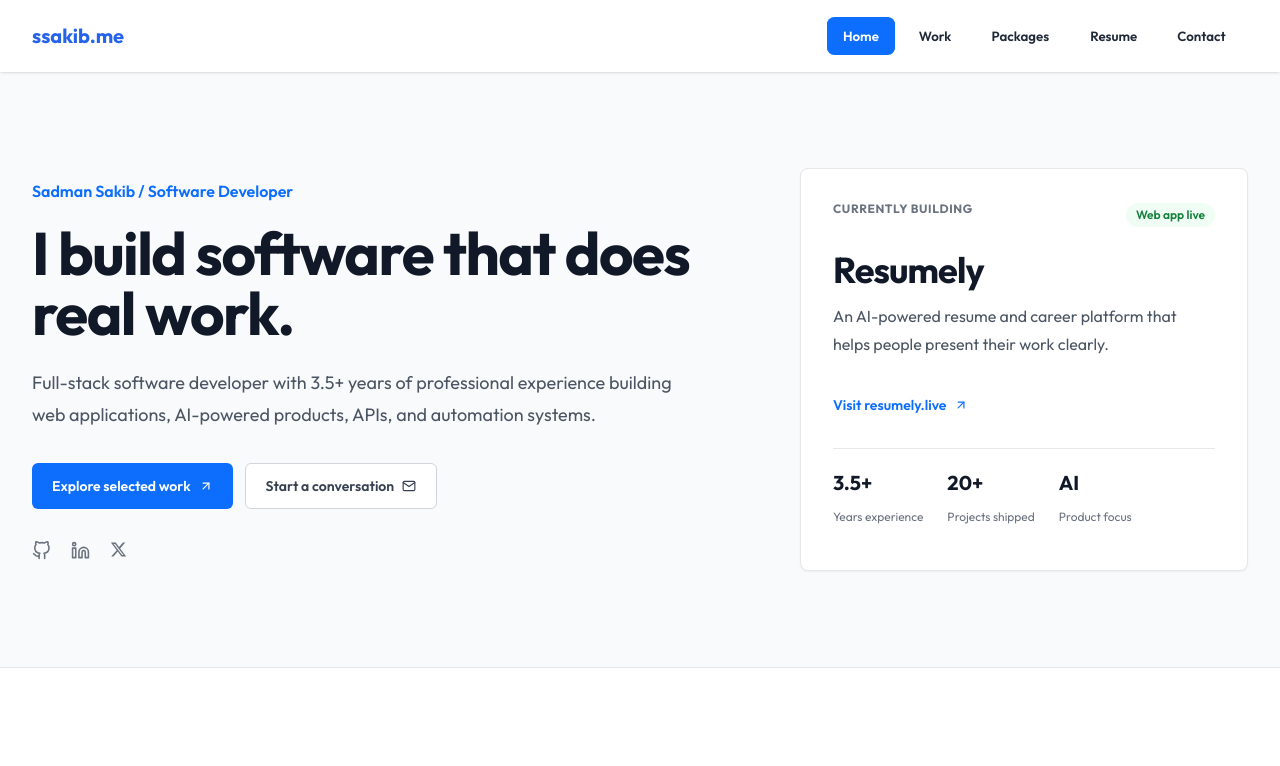
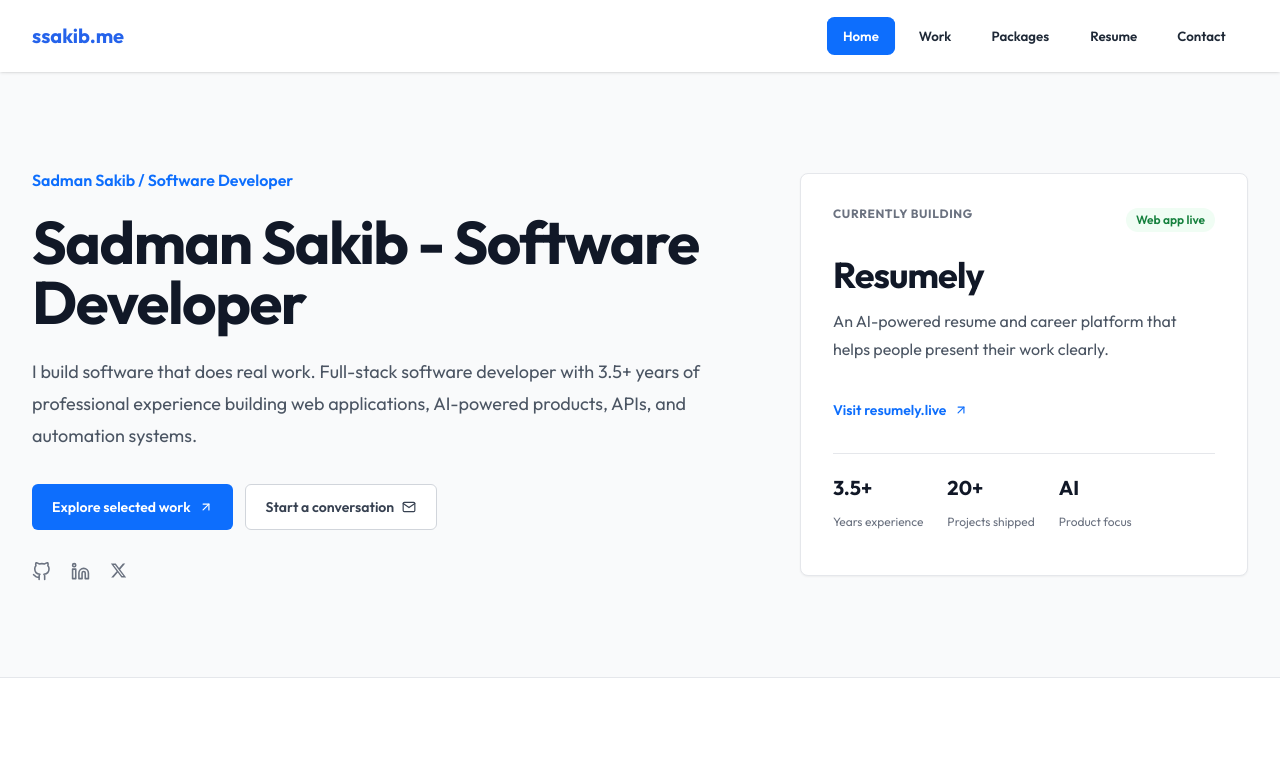
Before and after one commit to ssakib4040/nextjs-portfolio, a Next.js app: page / in a window 1280 px wide. Shown: the top 766 px of the page. Built offline with nearby package versions, Linux system fonts and the light colour scheme.

Commit message:
feat: update metadata descriptions and improve layout in Resume and Home pages; add icons for better visual representation

```diff
--- a/app/layout.tsx
+++ b/app/layout.tsx
@@ -14,7 +14,7 @@ export const metadata: Metadata = {
     template: "%s — Sadman Sakib",
   },
   description:
-    "Full-stack software engineer specializing in Next.js, TypeScript, AI-powered SaaS platforms, automation workflows, and premium TailwindCSS templates. 3+ years of experience building scalable web applications.",
+    "Full-stack Software Developer building production web applications, AI-powered products, APIs, and automation workflows with React, Next.js, TypeScript, and Node.js.",
   keywords: [
     "Sadman Sakib",
     "software engineer",
@@ -22,7 +22,6 @@ export const metadata: Metadata = {
     "Next.js developer",
     "TypeScript",
     "React developer",
-    "TailwindCSS templates",
     "SaaS developer",
     "AI platforms",
     "automation workflows",
@@ -41,7 +40,7 @@ export const metadata: Metadata = {
     siteName: "Sadman Sakib",
     title: "Sadman Sakib — Software Engineer & Full-Stack Developer",
     description:
-      "Full-stack software engineer specializing in Next.js, TypeScript, AI-powered SaaS platforms, and premium TailwindCSS templates.",
+      "Full-stack Software Developer building production web applications, AI-powered products, APIs, and automation workflows.",
     images: [
       {
         url: "/og",
@@ -55,7 +54,7 @@ export const metadata: Metadata = {
     card: "summary_large_image",
     title: "Sadman Sakib — Software Engineer & Full-Stack Developer",
     description:
-      "Full-stack software engineer specializing in Next.js, TypeScript, AI-powered SaaS platforms, and premium TailwindCSS templates.",
+      "Full-stack Software Developer building production web applications, AI-powered products, APIs, and automation workflows.",
     images: ["/og"],
     creator: "@ssakib4040",
   },
@@ -87,7 +86,7 @@ export default function RootLayout({
               "@context": "https://schema.org",
               "@type": "Person",
               name: "Sadman Sakib",
-              jobTitle: "Software Engineer",
+              jobTitle: "Software Developer",
               url: "https://ssakib.me",
               sameAs: [
                 "https://www.linkedin.com/in/ssakib4040/",
--- a/app/page.tsx
+++ b/app/page.tsx
@@ -55,10 +55,10 @@ export default function Home() {
           <div className="flex flex-col gap-12 lg:flex-row lg:items-center lg:justify-between lg:gap-20">
             <div className="max-w-3xl">
               <p className="mb-5 text-base font-semibold text-[#0D6EFD]">Sadman Sakib / Software Developer</p>
-              <h1 className="max-w-3xl text-4xl font-bold leading-tight tracking-tight text-gray-900 sm:text-6xl">I build software that does real work.</h1>
+              <h1 className="max-w-3xl text-4xl font-bold leading-tight tracking-tight text-gray-900 sm:text-6xl">Sadman Sakib - Software Developer</h1>
               <p className="mt-6 max-w-2xl text-lg leading-8 text-gray-600">
-                Full-stack software developer with 3.5+ years of professional experience building web applications, AI-powered products, APIs, and automation
-                systems.
+                I build software that does real work. Full-stack software developer with 3.5+ years of professional experience building web applications,
+                AI-powered products, APIs, and automation systems.
               </p>
               <div className="mt-8 flex flex-wrap gap-3">
                 <Link
--- a/app/resume/page.tsx
+++ b/app/resume/page.tsx
@@ -1,5 +1,5 @@
 import type { Metadata } from "next";
-import { FaBriefcase, FaGraduationCap, FaGlobe } from "react-icons/fa";
+import { FaBriefcase, FaCode, FaGraduationCap, FaGlobe } from "react-icons/fa";
 
 import { education, languages, resumeItems, workExperience } from "../../static/resume";
 
@@ -44,7 +44,7 @@ export default function Resume() {
 
       <section className="mt-14" aria-labelledby="experience-heading">
         <div className="mb-6 flex items-center gap-3">
-          <FaBriefcase className="text-[#0D6EFD]" aria-hidden="true" />
+          <FaBriefcase className="h-7 w-7 shrink-0 text-[#0D6EFD]" aria-hidden="true" />
           <h2 id="experience-heading" className="text-3xl font-bold tracking-tight text-gray-900">
             Work Experience
           </h2>
@@ -74,7 +74,8 @@ export default function Resume() {
 
       <section className="mt-14" aria-labelledby="skills-heading">
         <div className="mb-6">
-          <h2 id="skills-heading" className="text-3xl font-bold tracking-tight text-gray-900">
+          <h2 id="skills-heading" className="flex items-center gap-3 text-3xl font-bold tracking-tight text-gray-900">
+            <FaCode className="h-7 w-7 shrink-0 text-[#0D6EFD]" aria-hidden="true" />
             Technical Skills
           </h2>
           <p className="mt-2 text-gray-600">Core technologies and practices used across professional projects.</p>
@@ -99,7 +100,7 @@ export default function Resume() {
       <div className="mt-14 grid gap-10 border-t border-gray-200 pt-10 md:grid-cols-2">
         <section aria-labelledby="education-heading">
           <div className="mb-5 flex items-center gap-3">
-            <FaGraduationCap className="text-[#0D6EFD]" aria-hidden="true" />
+            <FaGraduationCap className="h-7 w-7 shrink-0 text-[#0D6EFD]" aria-hidden="true" />
             <h2 id="education-heading" className="text-2xl font-bold text-gray-900">
               Education
             </h2>
@@ -116,7 +117,7 @@ export default function Resume() {
         </section>
         <section aria-labelledby="languages-heading">
           <div className="mb-5 flex items-center gap-3">
-            <FaGlobe className="text-[#0D6EFD]" aria-hidden="true" />
+            <FaGlobe className="h-7 w-7 shrink-0 text-[#0D6EFD]" aria-hidden="true" />
             <h2 id="languages-heading" className="text-2xl font-bold text-gray-900">
               Languages
             </h2>
```
